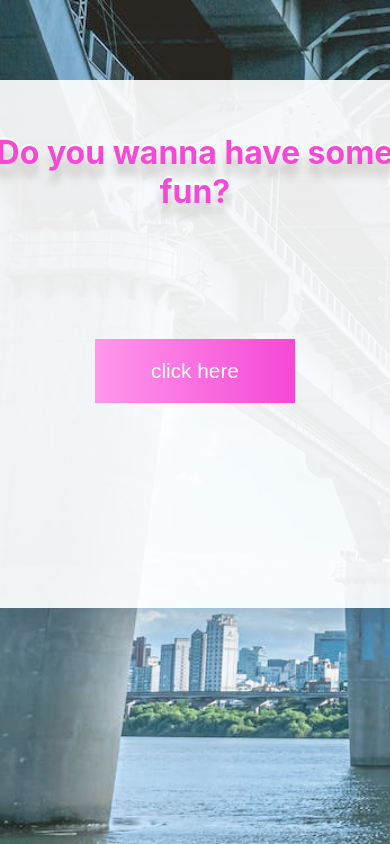
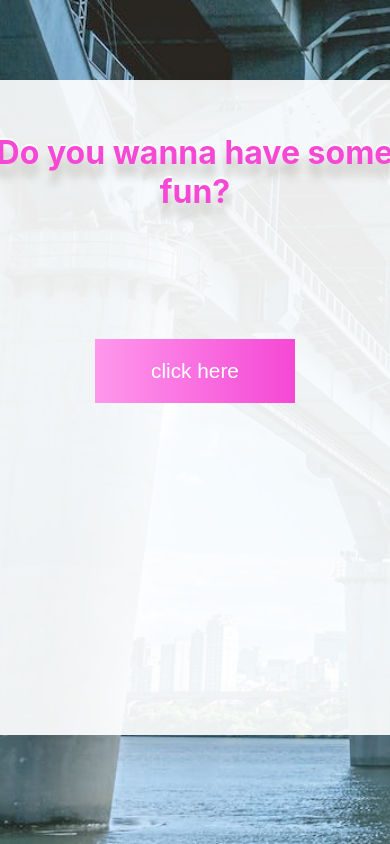
Before and after one commit to DashkaPotter/boredom-app, a React (Create React App) app: page / in a window 390 px wide. Shown: the top 844 px of the page. Built offline with nearby package versions, Linux system fonts and the light colour scheme; no server answers.

Commit message:
Update App.css

```diff
--- a/src/App.css
+++ b/src/App.css
@@ -45,7 +45,7 @@ h1{
 @media all and (max-width:800px){
   .container{
     width: 400px;
-    height: 60px;
+    height: 70px;
   }
 }
 @media all and (max-width:500px){
@@ -54,7 +54,7 @@ h1{
   }
   .container{
     width: 400px;
-    height: 55vh;
+    height: 70vh;
   }
   .button{
     margin-top: 4rem;
```
